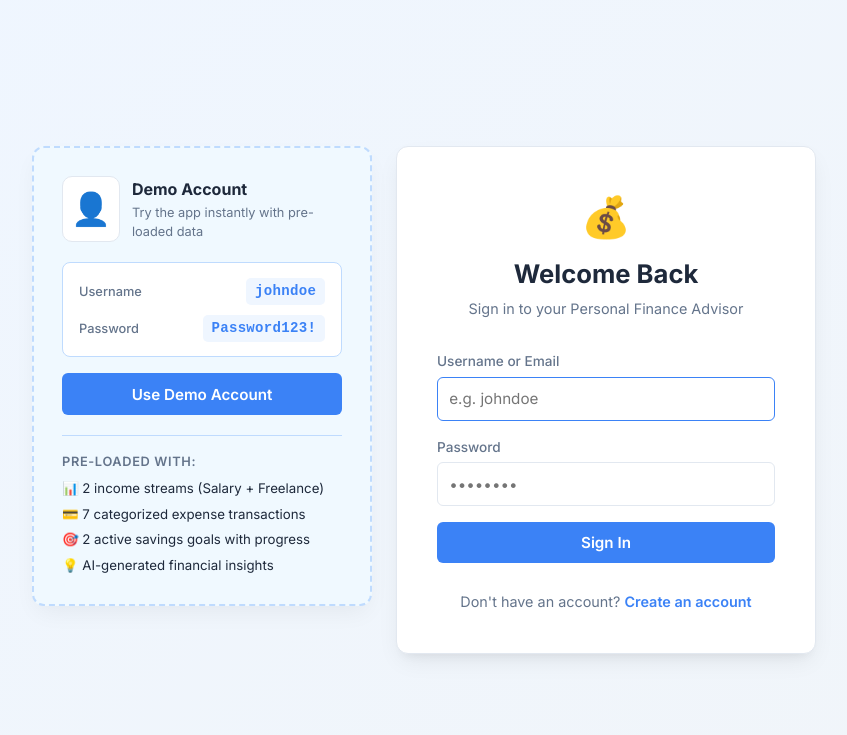
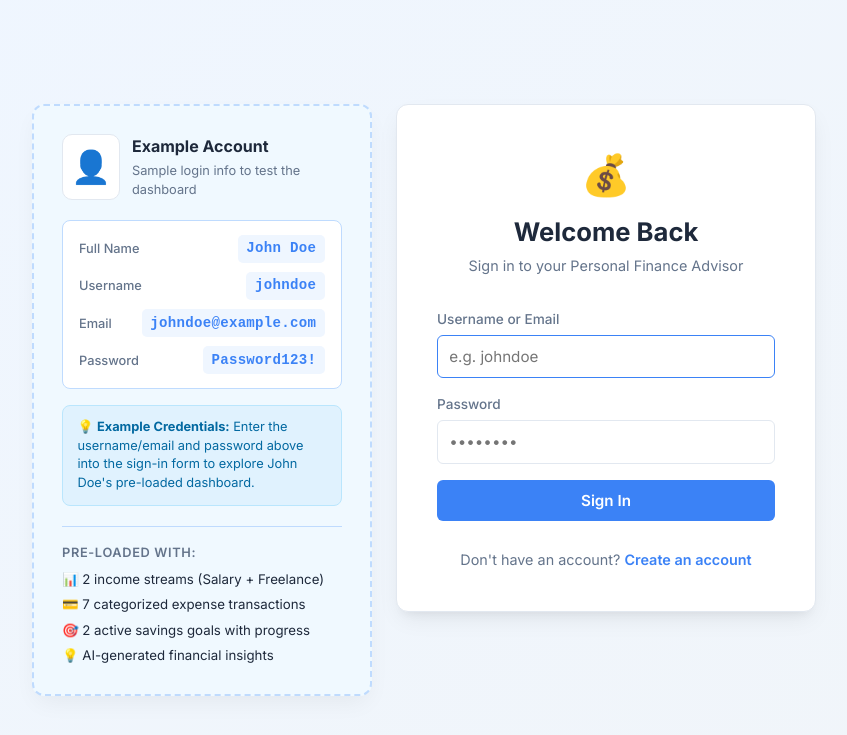
Before and after one commit to rajkarale2007-rgb/personal-finance-advisor-bot, a Flask app: page /login in a window 1280 px wide. Shown: the top 735 px of the page, without its empty margins (158-1005 px from the left). Run offline with Flask 3, Linux system fonts and the light colour scheme.

Commit message:
fix: remove John Doe login btn, show example creds; fix SQLAlchemy warnings and type errors
- login.html: replaced 'Use Demo Account' button with John Doe example
  credential display (Full Name, Username, Email, Password) and info note
- static/css/style.css: added .demo-note / .demo-note-text styles
- app.py: suppress google.generativeai FutureWarning
- app.py: fix LegacyAPIWarning - use db.session.get() instead of query.get()
- app.py: fix ngrok.connect(port) type bug - pass addr=str(port)
- app.py: add explicit __init__ methods to User, Income, Expense, Goal
  models to resolve Pyrefly/Pylance unexpected-keyword type errors
- pyrightconfig.json: added to silence Pyright false positives
- .gitignore: exclude z-Link.txt from version control
- requirments.txt: add local requirements snapshot

```diff
--- a/app.py
+++ b/app.py
@@ -33,6 +33,8 @@ from flask_login import (
     current_user,
 )
 from werkzeug.security import generate_password_hash, check_password_hash
+import warnings
+warnings.filterwarnings("ignore", category=FutureWarning)
 import google.generativeai as genai
 from local_advisor import local_model
 
@@ -83,10 +85,16 @@ class User(UserMixin, db.Model):
     expenses = db.relationship("Expense", backref="user", lazy=True, cascade="all, delete-orphan")
     goals = db.relationship("Goal", backref="user", lazy=True, cascade="all, delete-orphan")
 
-    def set_password(self, password):
+    def __init__(self, username: str, email: str, password_hash: str = "", gemini_api_key: str | None = None):
+        self.username = username
+        self.email = email
+        self.password_hash = password_hash
+        self.gemini_api_key = gemini_api_key
+
+    def set_password(self, password: str) -> None:
         self.password_hash = generate_password_hash(password)
 
-    def check_password(self, password):
+    def check_password(self, password: str) -> bool:
         return check_password_hash(self.password_hash, password)
 
 
@@ -100,6 +108,13 @@ class Income(db.Model):
     date = db.Column(db.String(10), nullable=False)  # Format: 'YYYY-MM-DD'
     created_at = db.Column(db.DateTime, default=datetime.utcnow)
 
+    def __init__(self, user_id: int, month: str, amount: float, date: str, source: str = "Primary Income"):
+        self.user_id = user_id
+        self.month = month
+        self.source = source
+        self.amount = amount
+        self.date = date
+
 
 class Expense(db.Model):
     __tablename__ = "expenses"
@@ -112,6 +127,14 @@ class Expense(db.Model):
     date = db.Column(db.String(10), nullable=False)  # Format: 'YYYY-MM-DD'
     created_at = db.Column(db.DateTime, default=datetime.utcnow)
 
+    def __init__(self, user_id: int, month: str, category: str, amount: float, date: str, description: str = ""):
+        self.user_id = user_id
+        self.month = month
+        self.category = category
+        self.amount = amount
+        self.description = description
+        self.date = date
+
 
 class Goal(db.Model):
     __tablename__ = "goals"
@@ -123,10 +146,17 @@ class Goal(db.Model):
     deadline = db.Column(db.String(10), nullable=True)  # Format: 'YYYY-MM-DD'
     created_at = db.Column(db.DateTime, default=datetime.utcnow)
 
+    def __init__(self, user_id: int, name: str, target_amount: float, current_amount: float = 0.0, deadline: str | None = None):
+        self.user_id = user_id
+        self.name = name
+        self.target_amount = target_amount
+        self.current_amount = current_amount
+        self.deadline = deadline
+
 
 @login_manager.user_loader
 def load_user(user_id):
-    return User.query.get(int(user_id))
+    return db.session.get(User, int(user_id))
 
 
 # Create database tables and perform lightweight auto-migration
@@ -643,7 +673,7 @@ if __name__ == "__main__":
             if auth_token:
                 ngrok.set_auth_token(auth_token.strip())
             # Open HTTP tunnel on port 5000
-            public_url = ngrok.connect(port).public_url
+            public_url = ngrok.connect(addr=str(port)).public_url
             print("\n" + "=" * 60)
             print(">>> NGROK TUNNEL ACTIVE <<<")
             print(f"[*] Public URL: {public_url}")
--- /dev/null
+++ b/requirments.txt
@@ -0,0 +1,5 @@
+Flask==3.0.2
+SQLAlchemy==2.0.27
+Flask-SQLAlchemy==3.1.1
+google-generativeai==0.4.1
+python-dotenv==1.0.1
--- a/static/css/style.css
+++ b/static/css/style.css
@@ -158,6 +158,21 @@ body {
 
 .btn-demo:hover {
     background: var(--primary-hover);
+}
+
+.demo-note {
+    background: #e0f2fe;
+    border: 1px solid #bae6fd;
+    border-radius: 8px;
+    padding: 0.75rem 0.9rem;
+    margin-bottom: 1.25rem;
+}
+
+.demo-note-text {
+    font-size: 0.8rem;
+    color: #0369a1;
+    line-height: 1.45;
+    margin: 0;
 }
 
 .demo-data-preview {
--- a/templates/login.html
+++ b/templates/login.html
@@ -11,20 +11,28 @@
 
     <div class="auth-wrapper">
 
-        <!-- Demo Account Card -->
+        <!-- Example Account Card -->
         <div class="demo-card">
             <div class="demo-header">
                 <span class="demo-icon">👤</span>
                 <div>
-                    <h3>Demo Account</h3>
-                    <p>Try the app instantly with pre-loaded data</p>
+                    <h3>Example Account</h3>
+                    <p>Sample login info to test the dashboard</p>
                 </div>
             </div>
 
             <div class="demo-credentials">
                 <div class="demo-field">
+                    <span class="demo-label">Full Name</span>
+                    <span class="demo-value">John Doe</span>
+                </div>
+                <div class="demo-field">
                     <span class="demo-label">Username</span>
                     <span class="demo-value" id="demoUsername">johndoe</span>
+                </div>
+                <div class="demo-field">
+                    <span class="demo-label">Email</span>
+                    <span class="demo-value" id="demoEmail">johndoe@example.com</span>
                 </div>
                 <div class="demo-field">
                     <span class="demo-label">Password</span>
@@ -32,9 +40,11 @@
                 </div>
             </div>
 
-            <button class="btn btn-demo" onclick="fillDemoCredentials()">
-                Use Demo Account
-            </button>
+            <div class="demo-note">
+                <p class="demo-note-text">
+                    💡 <strong>Example Credentials:</strong> Enter the username/email and password above into the sign-in form to explore John Doe's pre-loaded dashboard.
+                </p>
+            </div>
 
             <div class="demo-data-preview">
                 <p class="demo-preview-title">Pre-loaded with:</p>
@@ -84,16 +94,5 @@
 
     </div>
 
-    <script>
-        function fillDemoCredentials() {
-            document.getElementById('username').value = 'johndoe';
-            document.getElementById('password').value = 'Password123!';
-            // Auto-submit after a short visual delay
-            setTimeout(() => {
-                document.getElementById('loginForm').submit();
-            }, 300);
-        }
-    </script>
-
 </body>
 </html>
```
Also changed, not shown: pyrightconfig.json (added, +11 -0 lines), 1 other file.
